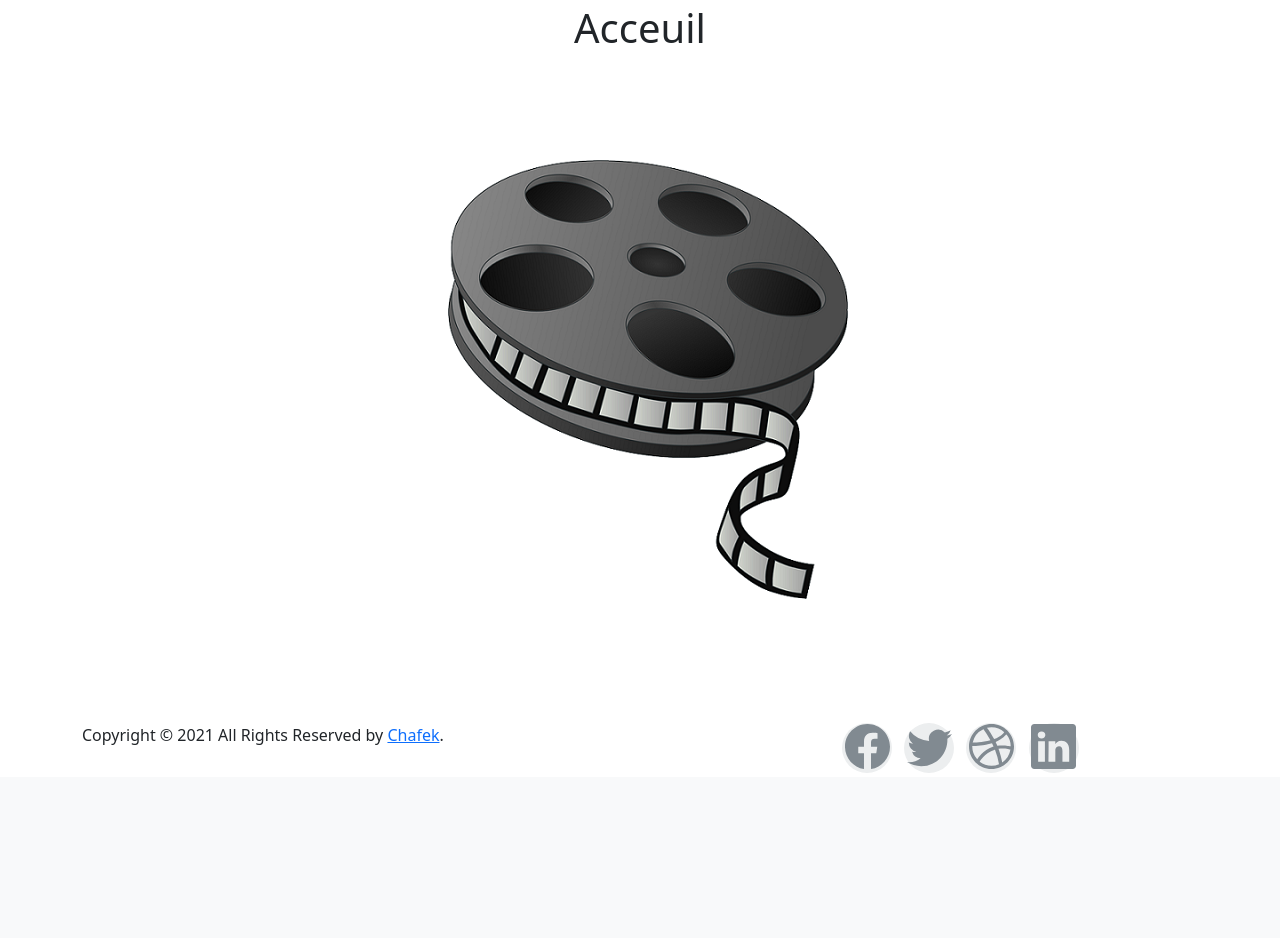
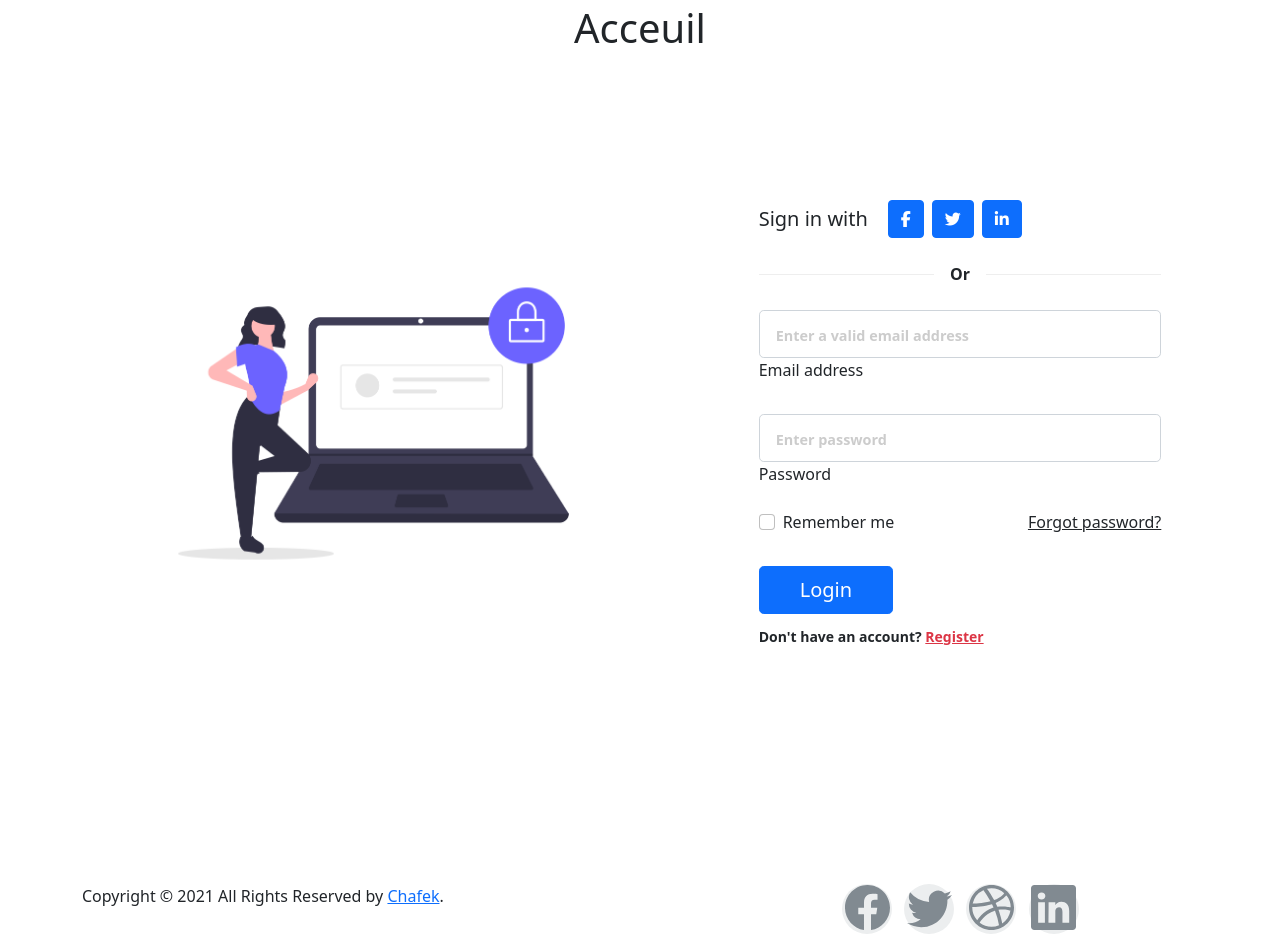
Before and after one commit to chafek/biblioteque-de-films, a PHP site: page /biblioteque_films/ in a window 1280 px wide. Shown: the part 336-1274 px from the top of the page. Before the commit the page ends 1105 px from the top, so only its background shows below. Run offline with PHP 8.4, Linux system fonts and the light colour scheme; some libraries are stand-ins or nearby versions.

Commit message:
new login fom

```diff
--- a/src/public/style.css
+++ b/src/public/style.css
@@ -283,3 +283,27 @@ select.form-control {
 .form-control:focus {
     box-shadow: none;
 }
+
+
+/*
+*
+* ==========================================
+* FOR HOME PAGE
+* ==========================================
+*
+*/
+.divider:after,
+.divider:before {
+content: "";
+flex: 1;
+height: 1px;
+background: #eee;
+}
+.h-custom {
+height: calc(100% - 73px);
+}
+@media (max-width: 450px) {
+.h-custom {
+height: 100%;
+}
+}
--- a/src/view/home.php
+++ b/src/view/home.php
@@ -1,3 +1,69 @@
 <h1 class="text-center mt-4 title" >Acceuil</h1>
 
-<img class="home_img" src="src\public\pictures\site\acceuil.png" alt="" >
+<section class="vh-100">
+  <div class="container-fluid h-custom">
+    <div class="row d-flex justify-content-center align-items-center h-100">
+      <div class="col-md-9 col-lg-6 col-xl-5">
+        <img src="src\public\pictures\site\login_home.png"
+          class="img-fluid" alt="Sample image">
+      </div>
+      <div class="col-md-8 col-lg-6 col-xl-4 offset-xl-1">
+        <form>
+          <div class="d-flex flex-row align-items-center justify-content-center justify-content-lg-start">
+            <p class="lead fw-normal mb-0 me-3">Sign in with</p>
+            <button type="button" class="btn btn-primary btn-floating mx-1">
+              <i class="fab fa-facebook-f"></i>
+            </button>
+
+            <button type="button" class="btn btn-primary btn-floating mx-1">
+              <i class="fab fa-twitter"></i>
+            </button>
+
+            <button type="button" class="btn btn-primary btn-floating mx-1">
+              <i class="fab fa-linkedin-in"></i>
+            </button>
+          </div>
+
+          <div class="divider d-flex align-items-center my-4">
+            <p class="text-center fw-bold mx-3 mb-0">Or</p>
+          </div>
+
+          <!-- Email input -->
+          <div class="form-outline mb-4">
+            <input type="email" id="form3Example3" class="form-control form-control-lg"
+              placeholder="Enter a valid email address" />
+            <label class="form-label" for="form3Example3">Email address</label>
+          </div>
+
+          <!-- Password input -->
+          <div class="form-outline mb-3">
+            <input type="password" id="form3Example4" class="form-control form-control-lg"
+              placeholder="Enter password" />
+            <label class="form-label" for="form3Example4">Password</label>
+          </div>
+
+          <div class="d-flex justify-content-between align-items-center">
+            <!-- Checkbox -->
+            <div class="form-check mb-0">
+              <input class="form-check-input me-2" type="checkbox" value="" id="form2Example3" />
+              <label class="form-check-label" for="form2Example3">
+                Remember me
+              </label>
+            </div>
+            <a href="#!" class="text-body">Forgot password?</a>
+          </div>
+
+          <div class="text-center text-lg-start mt-4 pt-2">
+            <button type="button" class="btn btn-primary btn-lg"
+              style="padding-left: 2.5rem; padding-right: 2.5rem;">Login</button>
+            <p class="small fw-bold mt-2 pt-1 mb-0">Don't have an account? <a href="#!"
+                class="link-danger">Register</a></p>
+          </div>
+
+        </form>
+      </div>
+    </div>
+  </div>
+
+</section>
+<!--<img class="home_img" src="src\public\pictures\site\acceuil.png" alt="" > -->
--- a/src/view/include/nav.php
+++ b/src/view/include/nav.php
@@ -20,10 +20,7 @@
         </li>
 
       </ul>
-      <!-- <form class="d-flex">
-        <input class="form-control me-2" type="search" placeholder="Search" aria-label="Search">
-        <button class="btn btn-outline-success" type="submit">Search</button>
-      </form> -->
+
     </div>
   </div>
 </nav>
```
Also changed, not shown: src/public/pictures/site/login_home.png (added).
